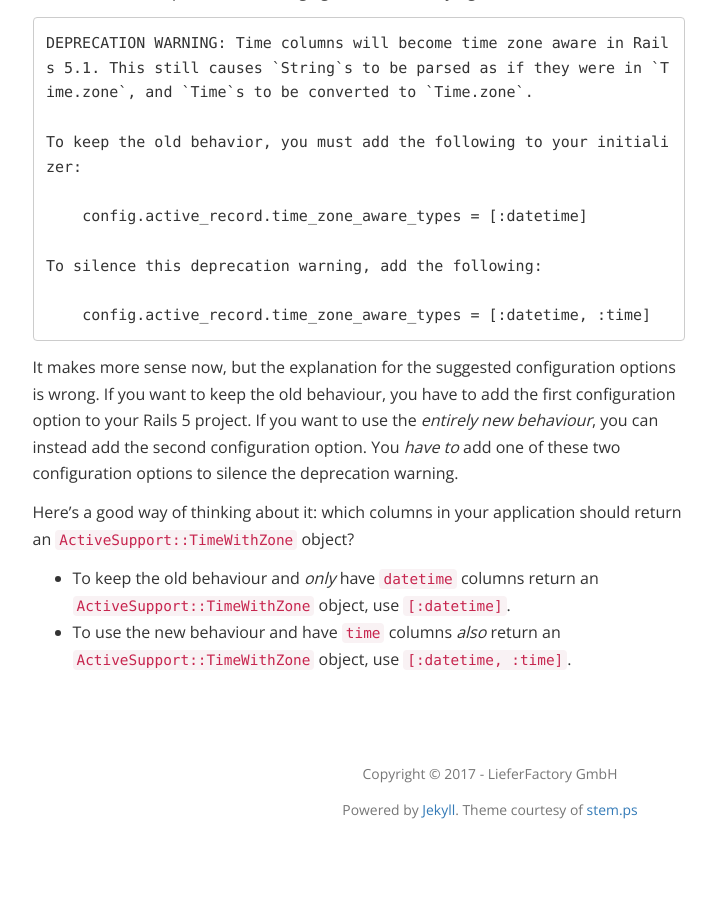
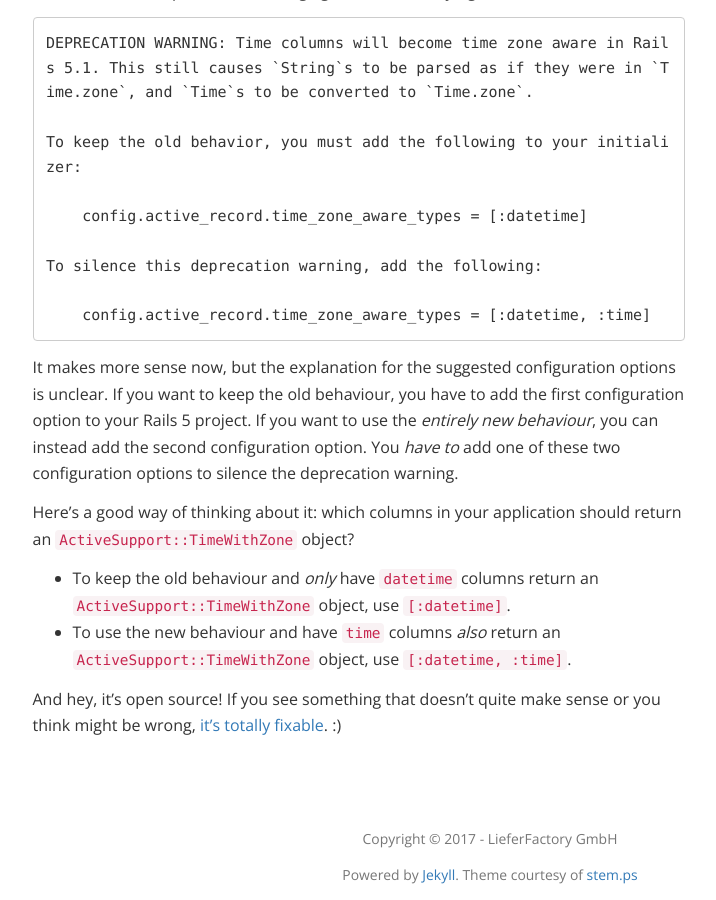
Before and after one commit to liefery-it-legacy/blog, a Jekyll site: the page built from _posts/2017-10-19-times-in-rails-5.md, in a window 1280 px wide and 900 px high, scrolled down 4715 px. Shown: the whole window, without its empty margins (150-866 px from the left). Built offline with Jekyll 4.4.1, drawn with Linux system fonts in a browser that asks for light colours; nearby versions of some CDN libraries; comment, search, counter and statistics services are not loaded; before the commit the page ends 5549 px from its top, so only the background shows below that.

Commit message:
brag a little... :)

````diff
--- a/_posts/2017-10-19-times-in-rails-5.md
+++ b/_posts/2017-10-19-times-in-rails-5.md
@@ -139,9 +139,11 @@ To silence this deprecation warning, add the following:
     config.active_record.time_zone_aware_types = [:datetime, :time]
 ```
 
-It makes more sense now, but the explanation for the suggested configuration options is wrong. If you want to keep the old behaviour, you have to add the first configuration option to your Rails 5 project. If you want to use the *entirely new behaviour*, you can instead add the second configuration option. You *have to* add one of these two configuration options to silence the deprecation warning.
+It makes more sense now, but the explanation for the suggested configuration options is unclear. If you want to keep the old behaviour, you have to add the first configuration option to your Rails 5 project. If you want to use the *entirely new behaviour*, you can instead add the second configuration option. You *have to* add one of these two configuration options to silence the deprecation warning.
 
 Here's a good way of thinking about it: which columns in your application should return an `ActiveSupport::TimeWithZone` object?
 
 * To keep the old behaviour and *only* have `datetime` columns return an `ActiveSupport::TimeWithZone` object, use `[:datetime]`.
 * To use the new behaviour and have `time` columns *also* return an `ActiveSupport::TimeWithZone` object, use `[:datetime, :time]`.
+
+And hey, it's open source! If you see something that doesn't quite make sense or you think might be wrong, [it's totally fixable](https://github.com/rails/rails/pull/30954). :)
````
